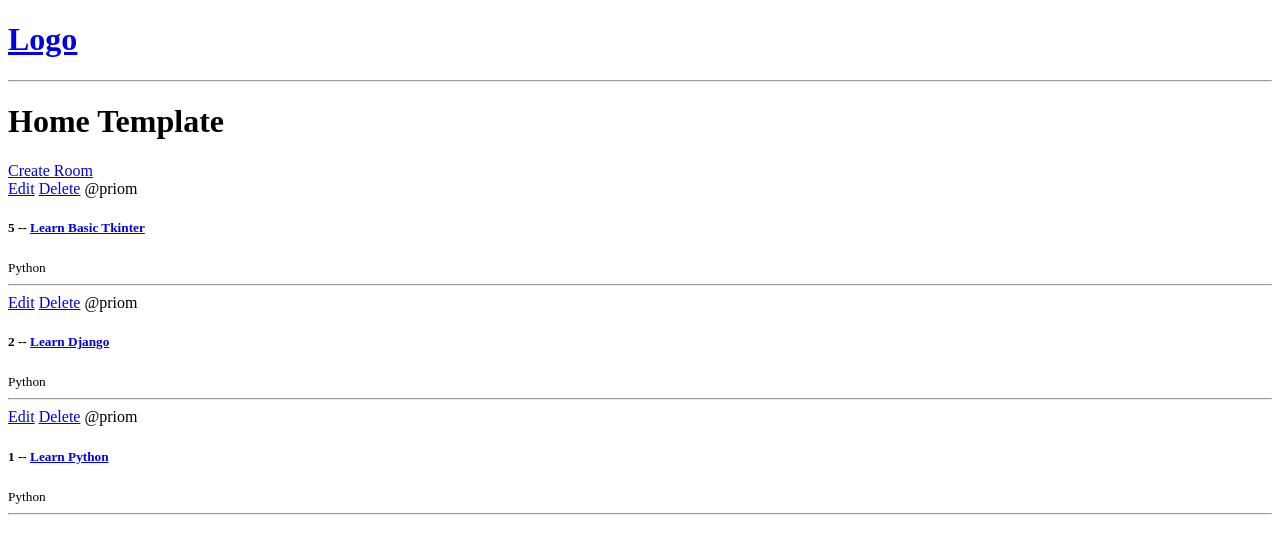
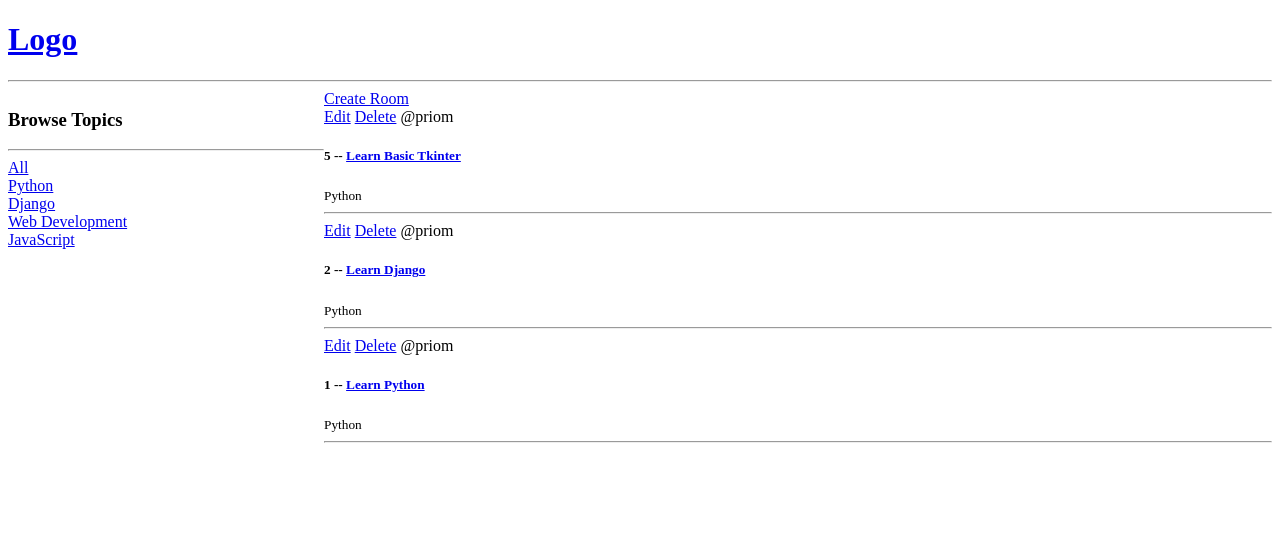
Before and after one commit to PriomDeb/codeflow, a Django app: page / in a window 1280 px wide. Shown: the top 554 px of the page. Run offline with Django 4.2, Linux system fonts and the light colour scheme; data comes from the database, SQL or seed files in the repository.

Commit message:
Added topic category sidebar and query for different topics

```diff
--- a/base/templates/base/home.html
+++ b/base/templates/base/home.html
@@ -3,10 +3,35 @@
 
 {% block content %}
 
-<h1> Home Template</h1>
+<style>
+    .home-container{
+        display: grid;
+        grid-template-columns: 1fr 3fr;
+    }
+</style>
 
-<div>
-    <a href="{% url 'create-room' %}">Create Room</a>
+<div class="home-container">
+
+    <div>
+        <h3>Browse Topics</h3>
+        <hr>
+
+        <div>
+            <a href="{% url 'home' %}">All</a>
+        </div>
+
+
+        {% for topic in topics %}
+        <div>
+            <a href="{% url 'home' %}?q={{topic.name}}">{{topic.name}}</a>
+        </div>
+        {% endfor %}
+
+    </div>
+
+
+    <div>
+        <a href="{% url 'create-room' %}">Create Room</a>
 
     <div>
         {% for rooms in room %}
@@ -20,6 +45,10 @@
         </div>
         {% endfor %}
     </div>
+
+    </div>
+
+
 </div>
 
 {% endblock content %}
--- a/base/views.py
+++ b/base/views.py
@@ -1,5 +1,5 @@
 from django.shortcuts import render, redirect
-from .models import Room
+from .models import Room, Topic
 from .forms import RoomForm
 
 # Create your views here.
@@ -14,7 +14,10 @@ from .forms import RoomForm
 
 def home(request):
     rooms = Room.objects.all()
-    context = {'room':rooms}
+
+    topics = Topic.objects.all()
+
+    context = {'room':rooms, 'topics': topics}
     return render(request, 'base/home.html', context)
 
 def room(request, pk):
```
